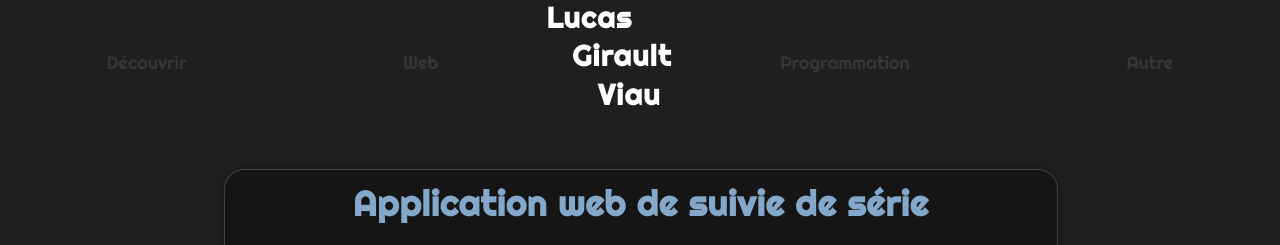
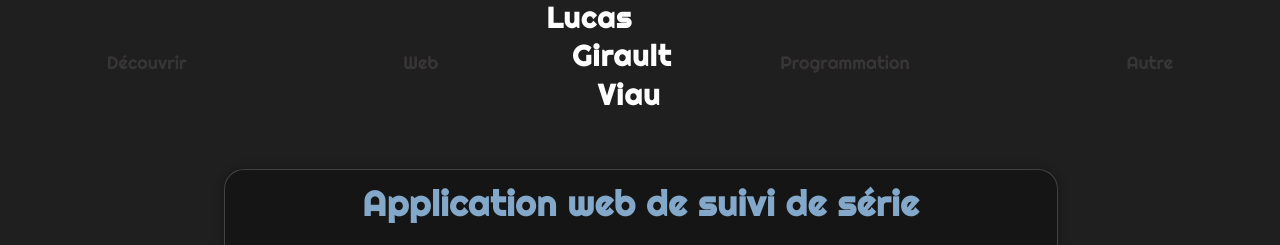
Before and after one commit to LuluLeDev/Portfolio, a plain HTML site: page index.html in a window 1280 px wide. Shown: the top 245 px of the page. Drawn offline with Linux system fonts and the light colour scheme.

Commit message:
Update index.html

```diff
--- a/index.html
+++ b/index.html
@@ -56,7 +56,7 @@
             <div class="container">
                 <div class="diapo">
                     <div class="carouselText">
-                        <h1>Application web de suivie de série</h1>
+                        <h1>Application web de suivi de série</h1>
                     </div>
                     <div class="carouselLogo">
                         <img id="logo_js" src="img/logoCarousel/javascript-logo-transparent-logo-javascript-images-3.png" alt="logo_python">
@@ -183,7 +183,7 @@
         <div id="webDiv" class="sectionFilter">
             <div id="webGroupama" class="componentFilter">
                 <a class="linkDownload" href="retex_serie.pdf" download="App web suivie de série Lucas Girault-Viau">
-                    <h4>Application web de suivie de série</h4>
+                    <h4>Application web de suivi de série</h4>
                     <img id="img_webFilter" src="img/ImgSAE/Img_SAESerie.png" alt="img_web">
                 </a>
             </div>
```
